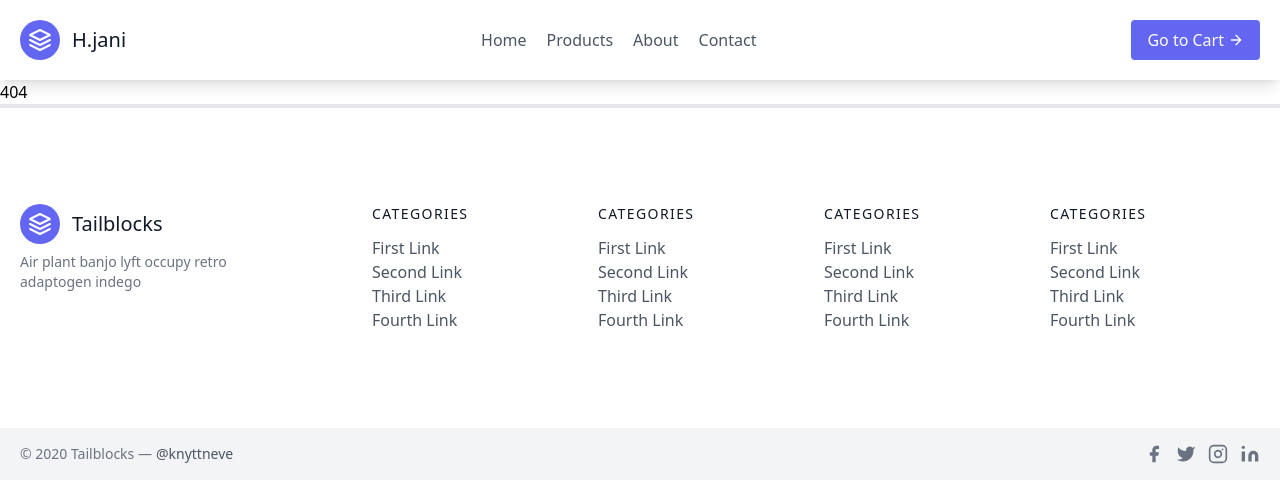
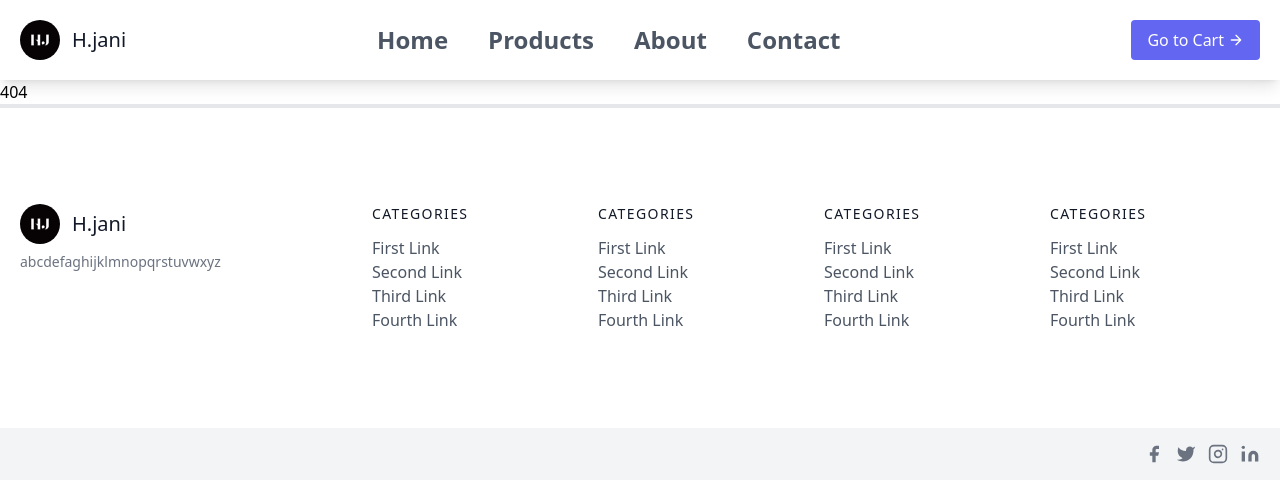
Before and after one commit to Himanshu-singh-jani/E-COMMERCE-Store, a React (Create React App) app: page /contact in a window 1280 px wide. Shown: the top 502 px of the page. Built offline with nearby package versions, Linux system fonts and the light colour scheme.

Commit message:
changes in cart

```diff
--- a/src/components/Footer/Footer.js
+++ b/src/components/Footer/Footer.js
@@ -1,4 +1,5 @@
 import React from 'react'
+import footerLogo from "../../IMAGES/store-logo.jpg"
 
 const Footer = () => {
   return (
@@ -6,12 +7,10 @@ const Footer = () => {
   <div className="container px-5 py-24 mx-auto flex md:items-center lg:items-start md:flex-row md:flex-nowrap flex-wrap flex-col">
     <div className="w-64 flex-shrink-0 md:mx-0 mx-auto text-center md:text-left">
       <a className="flex title-font font-medium items-center md:justify-start justify-center text-gray-900">
-        <svg xmlns="http://www.w3.org/2000/svg" fill="none" stroke="currentColor" stroke-linecap="round" stroke-linejoin="round" stroke-width="2" className="w-10 h-10 text-white p-2 bg-indigo-500 rounded-full" viewBox="0 0 24 24">
-          <path d="M12 2L2 7l10 5 10-5-10-5zM2 17l10 5 10-5M2 12l10 5 10-5"></path>
-        </svg>
-        <span className="ml-3 text-xl">Tailblocks</span>
+        <img className="w-10 h-10 text-white rounded-full" alt='footer-logo' src={footerLogo}></img>
+        <span className="ml-3 text-xl">H.jani</span>
       </a>
-      <p className="mt-2 text-sm text-gray-500">Air plant banjo lyft occupy retro adaptogen indego</p>
+      <p className="mt-2 text-sm text-gray-500">abcdefaghijklmnopqrstuvwxyz</p>
     </div>
     <div className="flex-grow flex flex-wrap md:pl-20 -mb-10 md:mt-0 mt-10 md:text-left text-center">
       <div className="lg:w-1/4 md:w-1/2 w-full px-4">
@@ -86,27 +85,25 @@ const Footer = () => {
   </div>
   <div className="bg-gray-100">
     <div className="container mx-auto py-4 px-5 flex flex-wrap flex-col sm:flex-row">
-      <p className="text-gray-500 text-sm text-center sm:text-left">© 2020 Tailblocks —
-        <a href="https://twitter.com/knyttneve" rel="noopener noreferrer" className="text-gray-600 ml-1" target="_blank">@knyttneve</a>
-      </p>
+
       <span className="inline-flex sm:ml-auto sm:mt-0 mt-2 justify-center sm:justify-start">
-        <a className="text-gray-500">
+        <a className="text-gray-500 cursor-pointer" onClick={() => { window.open("https://www.linkedin.com/in/himanshu-jani-589b92256/", "_blank") }} >
           <svg fill="currentColor" stroke-linecap="round" stroke-linejoin="round" stroke-width="2" className="w-5 h-5" viewBox="0 0 24 24">
             <path d="M18 2h-3a5 5 0 00-5 5v3H7v4h3v8h4v-8h3l1-4h-4V7a1 1 0 011-1h3z"></path>
           </svg>
         </a>
-        <a className="ml-3 text-gray-500">
+        <a className="ml-3 text-gray-500 cursor-pointer" onClick={() => { window.open("https://www.linkedin.com/in/himanshu-jani-589b92256/", "_blank") }}>
           <svg fill="currentColor" stroke-linecap="round" stroke-linejoin="round" stroke-width="2" className="w-5 h-5" viewBox="0 0 24 24">
             <path d="M23 3a10.9 10.9 0 01-3.14 1.53 4.48 4.48 0 00-7.86 3v1A10.66 10.66 0 013 4s-4 9 5 13a11.64 11.64 0 01-7 2c9 5 20 0 20-11.5a4.5 4.5 0 00-.08-.83A7.72 7.72 0 0023 3z"></path>
           </svg>
         </a>
-        <a className="ml-3 text-gray-500">
+        <a className="ml-3 text-gray-500 cursor-pointer" onClick={() => { window.open("https://www.linkedin.com/in/himanshu-jani-589b92256/", "_blank") }}>
           <svg fill="none" stroke="currentColor" stroke-linecap="round" stroke-linejoin="round" stroke-width="2" className="w-5 h-5" viewBox="0 0 24 24">
             <rect width="20" height="20" x="2" y="2" rx="5" ry="5"></rect>
             <path d="M16 11.37A4 4 0 1112.63 8 4 4 0 0116 11.37zm1.5-4.87h.01"></path>
           </svg>
         </a>
-        <a className="ml-3 text-gray-500">
+        <a className="ml-3 text-gray-500 cursor-pointer" onClick={() => { window.open("https://www.linkedin.com/in/himanshu-jani-589b92256/", "_blank") }}>
           <svg fill="currentColor" stroke="currentColor" stroke-linecap="round" stroke-linejoin="round" stroke-width="0" className="w-5 h-5" viewBox="0 0 24 24">
             <path stroke="none" d="M16 8a6 6 0 016 6v7h-4v-7a2 2 0 00-2-2 2 2 0 00-2 2v7h-4v-7a6 6 0 016-6zM2 9h4v12H2z"></path>
             <circle cx="4" cy="4" r="2" stroke="none"></circle>
--- a/src/components/Header/Header.js
+++ b/src/components/Header/Header.js
@@ -1,5 +1,6 @@
 import React from "react";
 import { Link } from "react-router-dom";
+import logoimg from "../../IMAGES/store-logo.jpg"
 
 
 const navigation=[
@@ -29,25 +30,15 @@ const Header = () => {
           className="flex title-font font-medium items-center text-gray-900 mb-4 md:mb-0 cursor-pointer"
           to={'/'}
         >
-          <svg
-            xmlns="http://www.w3.org/2000/svg"
-            fill="none"
-            stroke="currentColor"
-            stroke-linecap="round"
-            stroke-linejoin="round"
-            stroke-width="2"
-            className="w-10 h-10 text-white p-2 bg-indigo-500 rounded-full"
-            viewBox="0 0 24 24"
-          >
-            <path d="M12 2L2 7l10 5 10-5-10-5zM2 17l10 5 10-5M2 12l10 5 10-5"></path>
-          </svg>
+         <img className="w-10 h-10 text-white  rounded-full" alt="logo" src={logoimg}>
+         </img>
           <span className="ml-3 text-xl">H.jani</span>
         </Link>
         <nav className="md:ml-auto md:mr-auto flex flex-wrap items-center text-base justify-center">
 
           {navigation.map((navigation)=>{
             return(
-              <Link to={navigation.path} className="mr-5 hover:text-gray-900" >{navigation.name}</Link>
+              <Link to={navigation.path} className="mr-10 hover:text-gray-900 text-2xl font-semibold" >{navigation.name}</Link>
             )
           })}
 
--- a/src/modules/Cart/Cart.js
+++ b/src/modules/Cart/Cart.js
@@ -13,7 +13,7 @@ return acc +(item.price *item.quantity)
 
 settotal(total)
 
-},[])
+},[carts])
 
 
 const handleDec=(id)=>{
@@ -24,6 +24,7 @@ const handleDec=(id)=>{
         ...item,
         quantity:item.quantity-1
       }
+
     }
     return item
   })
@@ -47,6 +48,8 @@ const handleInc=(id)=>{
  const handleRemove=(id)=>{
   const updatedCart=carts.filter(item=> item.id !== id)
   localStorage.setItem('cart',JSON.stringify(updatedCart))
+
+  navigate('/cart')
  }
 
 if(carts.length===0){
@@ -116,7 +119,7 @@ if(carts.length===0){
                   {cart.price*80}
                 </span>
                 <span className="text-center w-1/5 font-semibold text-sm">
-                 {cart.price*cart.quantity}
+                 {cart.price*cart.quantity *80}
                 </span>
               </div>
 
```
Also changed, not shown: src/IMAGES/store-logo.jpg (added).
